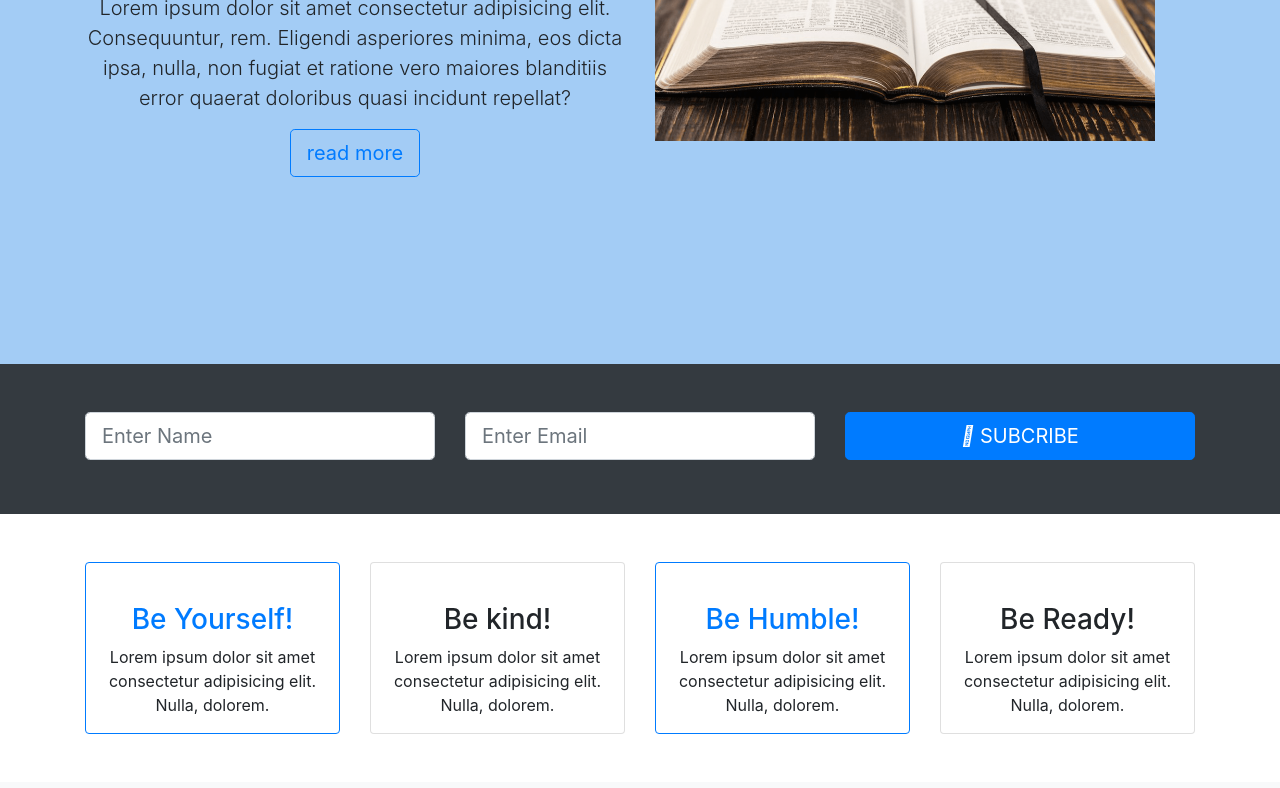
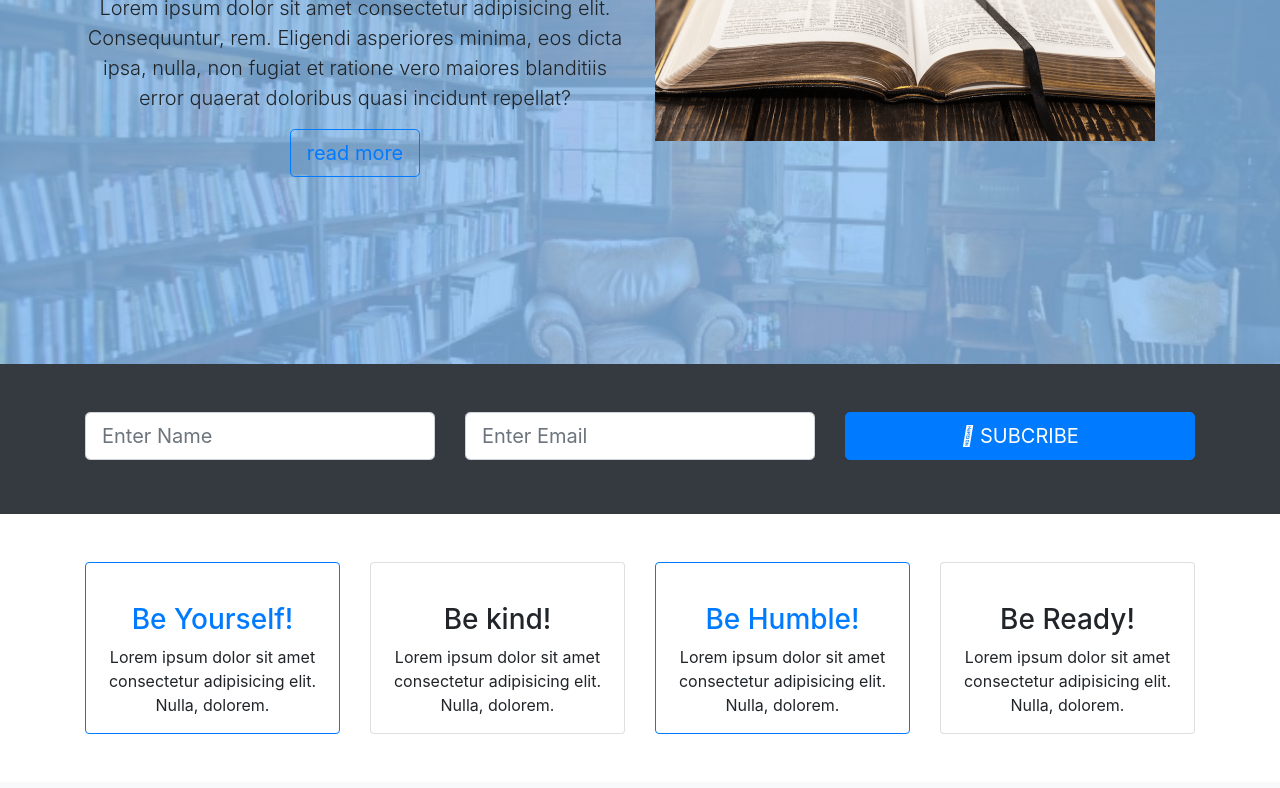
Before and after one commit to dish34/web-designs, a plain HTML site: page web-design-1/index.html in a window 1280 px wide. Shown: the part 312-1100 px from the top of the page. Drawn offline with nearby package versions, Linux system fonts and the light colour scheme.

Commit message:
fixed image link

```diff
--- a/web-design-1/styles.css
+++ b/web-design-1/styles.css
@@ -8,7 +8,7 @@
 }
 #main-intro{
     position:relative;
-    background:url(backg.jpg);
+    background:url(image/backg.jpg);
     background-size: cover;
 
     background-repeat: no-repeat;
```
